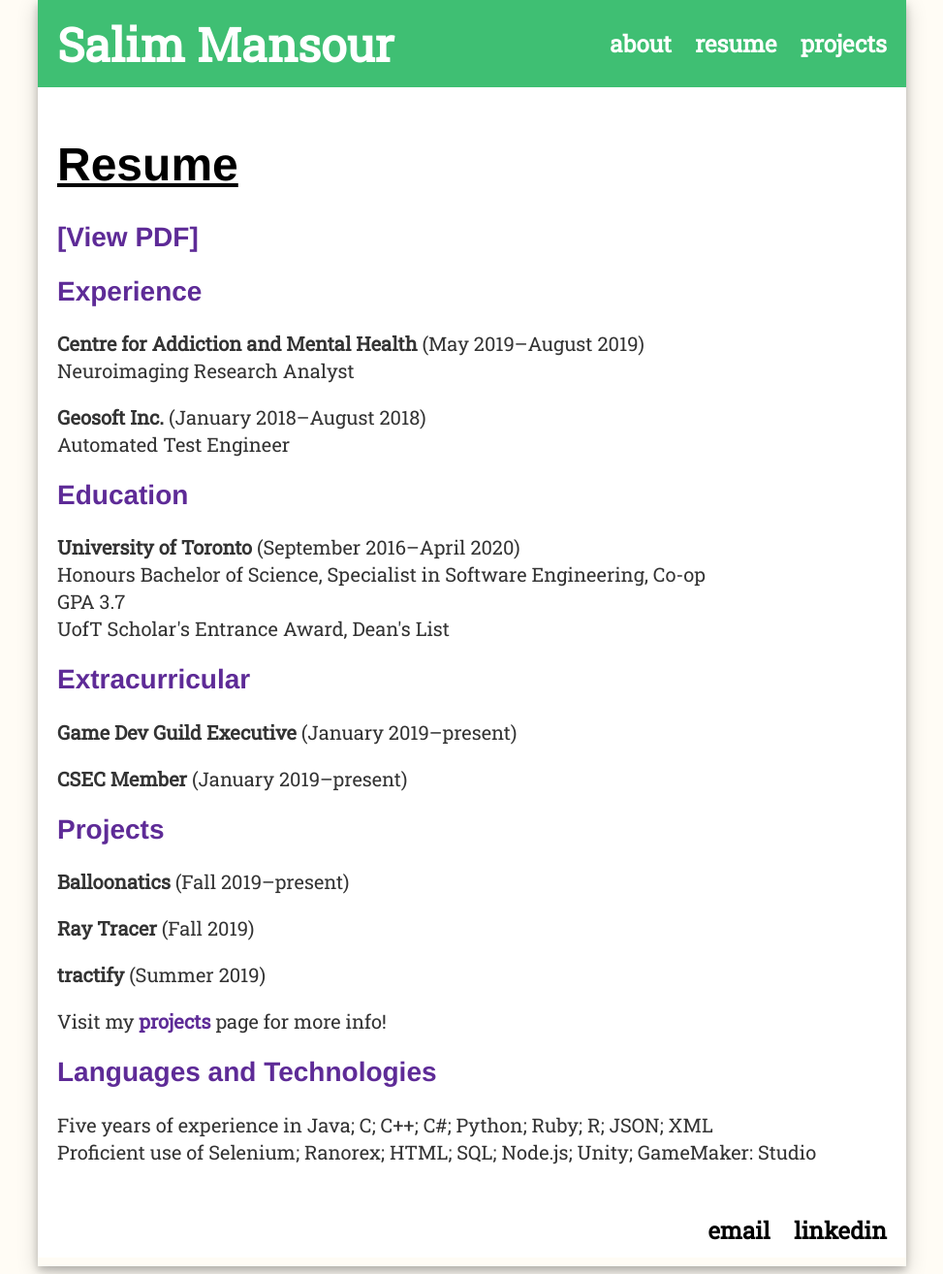
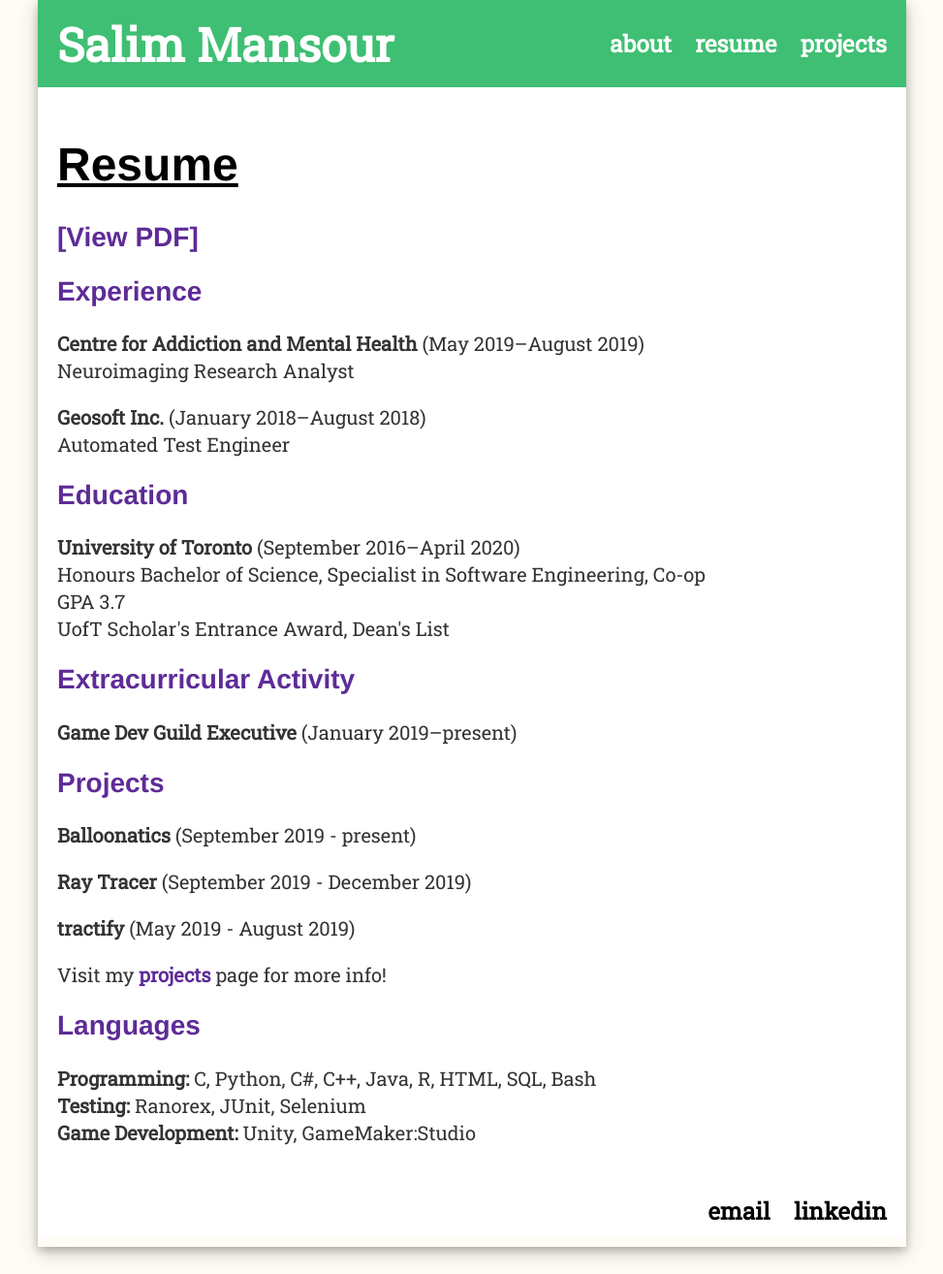
Before and after one commit to slimnsour/slimnsour.github.io, a Jekyll site: the page built from resume/index.html, in a window 1280 px wide. Shown: the whole page at 97% size, without its empty margins (153-1126 px from the left). Built offline with Jekyll 4.4.1, drawn with Linux system fonts in a browser that asks for light colours; nearby versions of some CDN libraries.

Commit message:
Updated html resume

```diff
--- a/resume/index.html
+++ b/resume/index.html
@@ -22,21 +22,21 @@ title: Salim Mansour | Resume
   UofT Scholar's Entrance Award, Dean's List
   </p>
 
-  <h2 style="color:#5e2b97">Extracurricular</h2>
+  <h2 style="color:#5e2b97">Extracurricular Activity</h2>
   <p><b>Game Dev Guild Executive</b>  (January 2019–present)<br>
-  <p><b>CSEC Member</b>  (January 2019–present)<br>
   </p>
 
   <h2 style="color:#5e2b97">Projects</h2>
-  <p><b>Balloonatics</b>  (Fall 2019–present)<br>
-  <p><b>Ray Tracer</b>  (Fall 2019)<br>
-  <p><b>tractify</b>  (Summer 2019)<br>
+  <p><b>Balloonatics</b>  (September 2019 - present)<br>
+  <p><b>Ray Tracer</b>  (September 2019 - December 2019)<br>
+  <p><b>tractify</b>  (May 2019 - August 2019)<br>
   <p>Visit my <b><a href="/projects" style="color:#5e2b97">projects</a></b> page for more info!
   </p>
 
-  <h2 style="color:#5e2b97">Languages and Technologies</h2>
-  <p>Five years of experience in Java; C; C++; C#; Python; Ruby; R; JSON; XML<br>
-  Proficient use of Selenium; Ranorex; HTML; SQL; Node.js; Unity; GameMaker: Studio<br>
+  <h2 style="color:#5e2b97">Languages</h2>
+  <p><b>Programming:</b> C, Python, C#, C++, Java, R, HTML, SQL, Bash<br>
+  <b>Testing:</b> Ranorex, JUnit, Selenium<br>
+  <b>Game Development:</b> Unity, GameMaker:Studio<br>
   </p>
 
 
```
